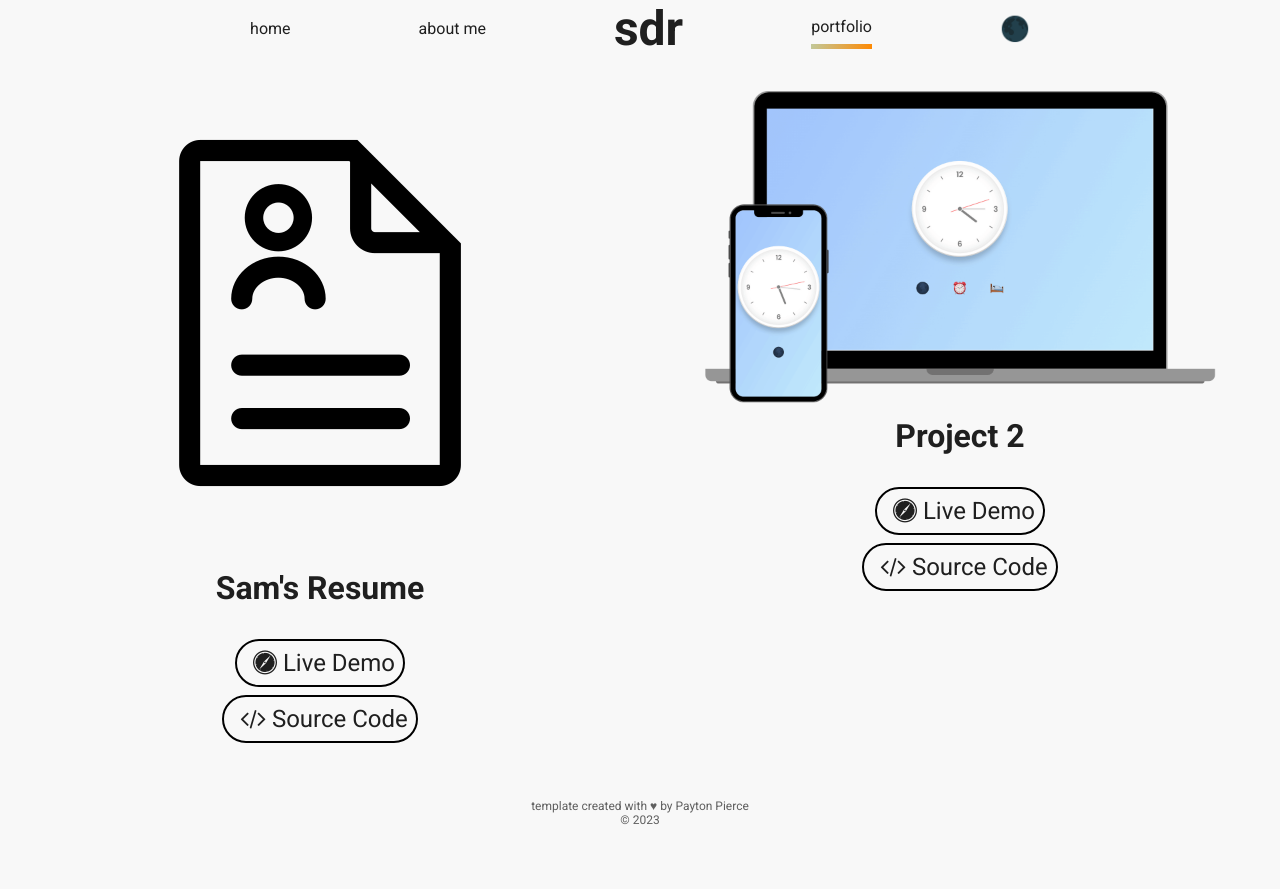
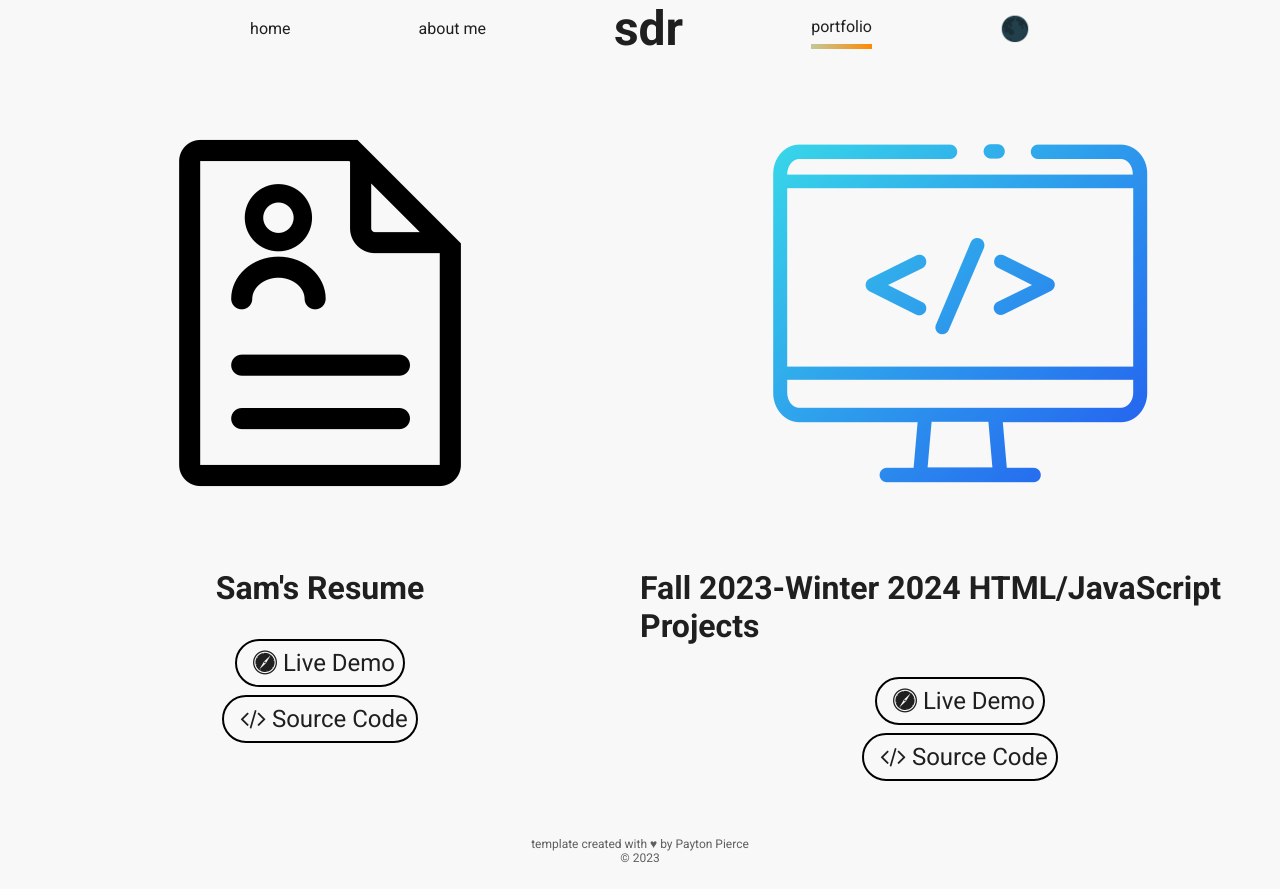
Before and after one commit to sarcasammm/Assignment-1, a React (Create React App) app: page /portfolio in a window 1280 px wide. Before the commit the page ends 851 px from the top, so only its background shows below. Built offline with nearby package versions, Linux system fonts and the light colour scheme; the HTML template or start-up script is replaced by a standard one.

Commit message:
Replacing portfolio items to photos of project

```diff
--- a/src/info/Info.js
+++ b/src/info/Info.js
@@ -98,7 +98,7 @@ export const info = {
             image: mock1
         },
         {
-            title: "Project 2",
+            title: "Fall 2023-Winter 2024 HTML/JavaScript Projects",
             live: "https://paytonpierce.dev",
             source: "https://github.com/paytonjewell",
             image: mock2
```
Also changed, not shown: src/img/mock2.png.
